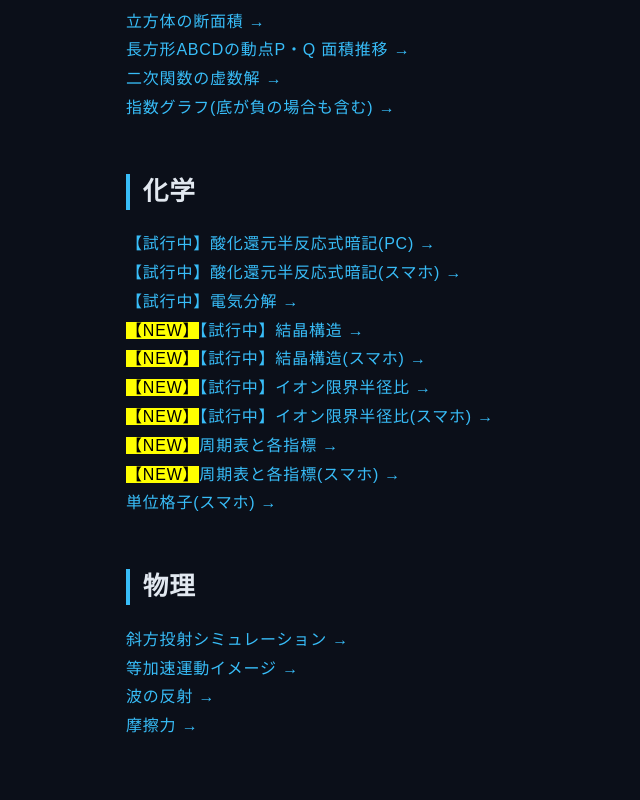
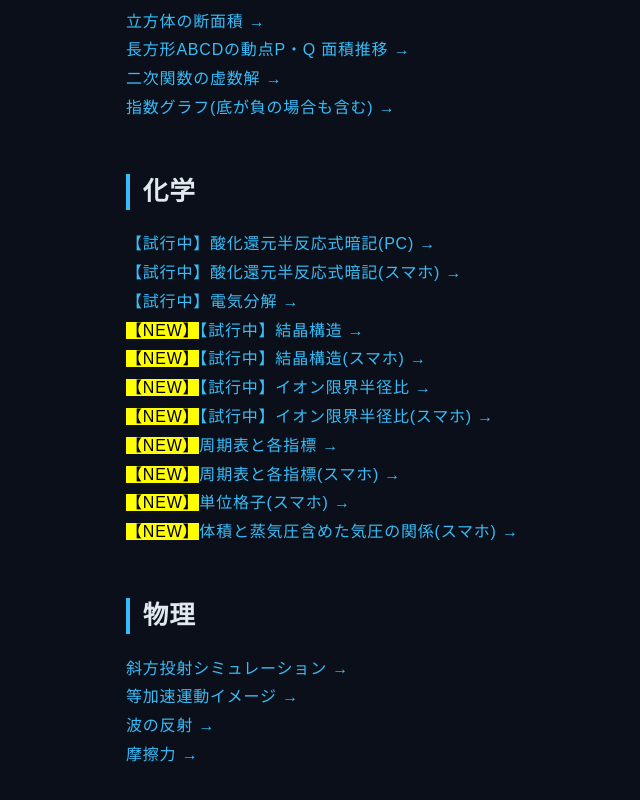
Before and after one commit to takapi-math/takapi-math, a plain HTML site: page index.html in a window 1280 px wide. Shown: the part 1832-2632 px from the top of the page, without its empty margins (134-774 px from the left). Drawn offline with Linux system fonts and the light colour scheme.

Commit message:
Add files via upload

```diff
--- a/index.html
+++ b/index.html
@@ -63,7 +63,8 @@
 <a href="01_Math\C008_【試行中】イオン限界半径比(スマホ).html"class=btn-cyber"><mark>【NEW】</mark>【試行中】イオン限界半径比(スマホ) &rarr;</a><Br>
 <a href="01_Math\C011_周期表と各指標.html"class=btn-cyber"><mark>【NEW】</mark>周期表と各指標 &rarr;</a><Br>
 <a href="01_Math\C012_周期表と各指標(スマホ).html"class=btn-cyber"><mark>【NEW】</mark>周期表と各指標(スマホ) &rarr;</a><Br>
-<a href="01_Math\C013_単位格子(スマホ).html"class=btn-cyber">単位格子(スマホ) &rarr;</a><Br>
+<a href="01_Math\C013_単位格子(スマホ).html"class=btn-cyber"><mark>【NEW】</mark>単位格子(スマホ) &rarr;</a><Br>
+<a href="01_Math\C014_体積と蒸気圧含めた気圧の関係(スマホ).html"class=btn-cyber"><mark>【NEW】</mark>体積と蒸気圧含めた気圧の関係(スマホ) &rarr;</a><Br>
 <h2>物理</h2>
 <a href="01_Math\M101_斜方投射シミュレーション.html"class=btn-cyber">斜方投射シミュレーション &rarr;</a><Br>
 <a href="01_Math\M102_等加速運動イメージ.html"class=btn-cyber">等加速運動イメージ &rarr;</a><Br>
```
Also changed, not shown: indexMathM.html (+2 -1 lines).
